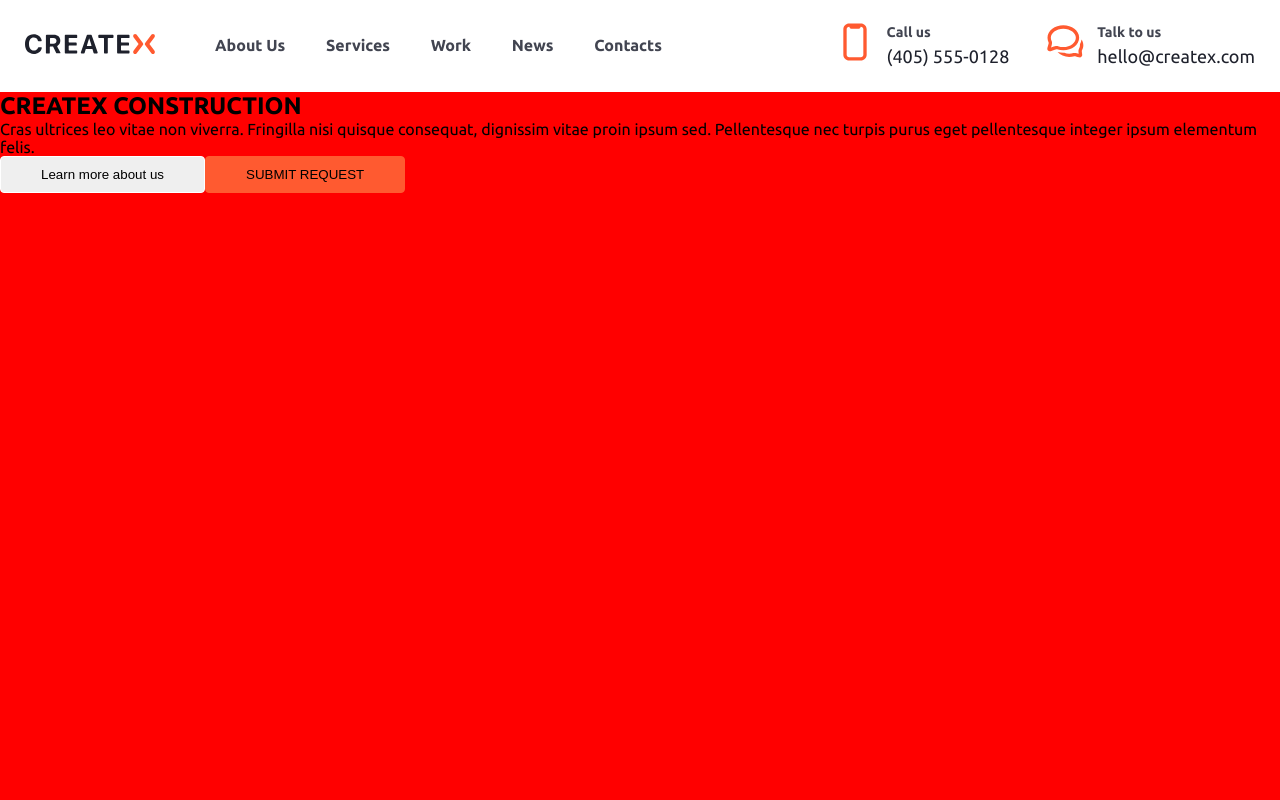
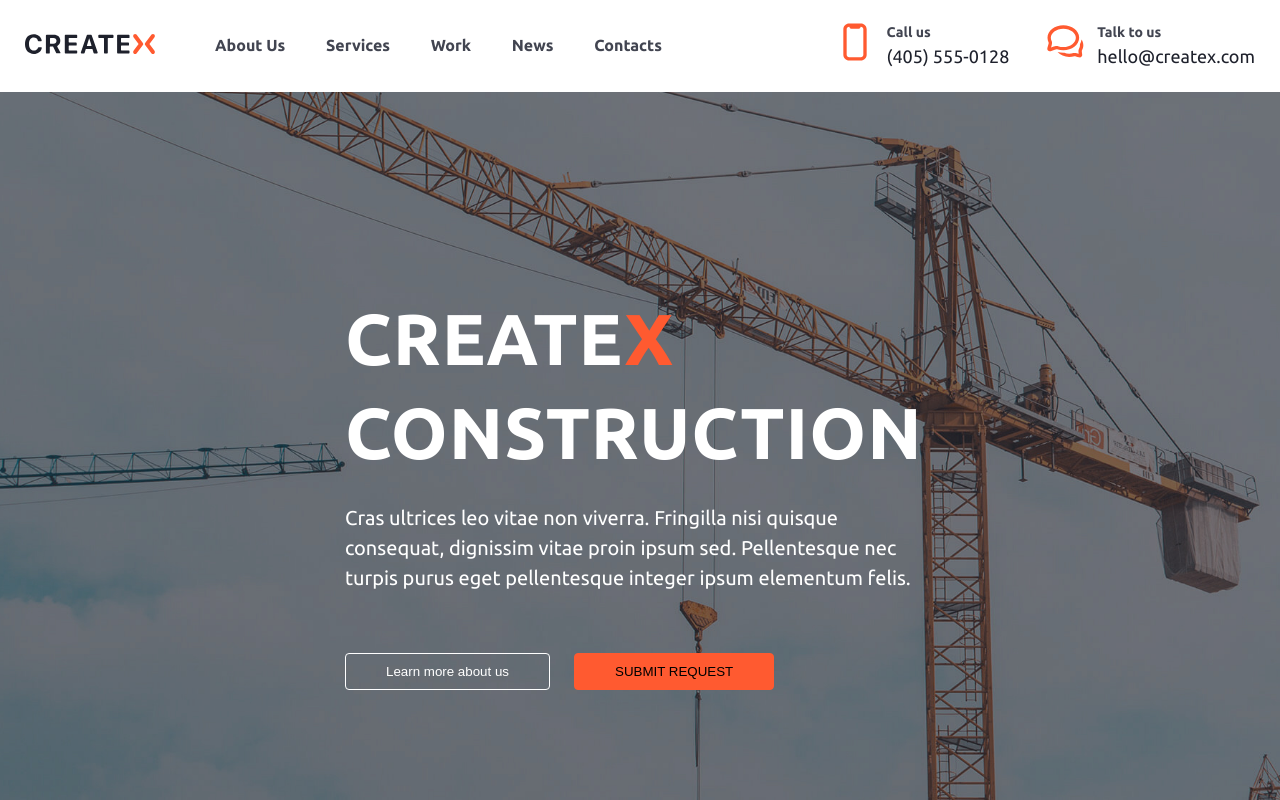
Before and after one commit to AziAlex/createx, a Next.js app: page / in a window 1280 px wide. Built offline with nearby package versions, Linux system fonts and the light colour scheme.

Commit message:
add shared wrap

```diff
--- a/src/feature/main-slider/ui/slider-item/index.tsx
+++ b/src/feature/main-slider/ui/slider-item/index.tsx
@@ -1,18 +1,24 @@
 import React from 'react';
 
+import Image from "next/image";
+import OrangeBtn from "@/shared/ui/btns/orange-btn";
+import img from "/public/main-page/slider-bg-image.jpg"
+
 import cl from "./style.module.scss"
-import OrangeBtn from "@/shared/ui/btns/orange-btn";
 
 const MainSliderItem = () => {
   return (
     <div className={cl.sliderItem}>
-      <h2>CREATEX CONSTRUCTION</h2>
-      <p>Cras ultrices leo vitae non viverra. Fringilla nisi quisque consequat, dignissim vitae proin ipsum sed.
-        Pellentesque nec turpis purus eget pellentesque integer ipsum elementum felis.</p>
-      <div>
-        <button>Learn more about us</button>
-        <OrangeBtn title="SUBMIT REQUEST"/>
+      <div className={cl.sliderContent}>
+        <h2>CREATE<span>X</span> CONSTRUCTION</h2>
+        <p>Cras ultrices leo vitae non viverra. Fringilla nisi quisque consequat, dignissim vitae proin ipsum sed.
+          Pellentesque nec turpis purus eget pellentesque integer ipsum elementum felis.</p>
+        <div>
+          <button>Learn more about us</button>
+          <OrangeBtn title="SUBMIT REQUEST"/>
+        </div>
       </div>
+      <Image src={img} alt="slider" fill/>
     </div>
   );
 };
--- a/src/feature/main-slider/ui/slider-item/style.module.scss
+++ b/src/feature/main-slider/ui/slider-item/style.module.scss
@@ -1,14 +1,52 @@
+@import "@/var";
+
 .sliderItem {
   height: calc(100vh - 92px);
-  background-color: red;
+  position: relative;
+
+  img {
+    z-index: -10;
+    object-fit: cover;
+  }
+
+  .sliderContent {
+    max-width: 595px;
+    margin-left: 345px;
+    padding-top: 200px;
+
+    h2 {
+      font-size: 72px;
+      font-weight: 700;
+      letter-spacing: 1px;
+      line-height: 130%;
+      color: #fff;
+
+      span {
+        color: $orange;
+      }
+    }
+
+    p {
+      margin-top: 24px;
+      font-size: 20px;
+      font-weight: 400;
+      line-height: 150%;
+      color: #fff;
+    }
 
     div {
+      margin-top: 60px;
       display: flex;
+      gap: 24px;
 
       button:first-child {
         padding: 10px 40px;
         border: 1px solid #fff;
         border-radius: 4px;
+        color: #fff;
+        background: transparent;
+        cursor: pointer;
       }
     }
   }
+}
--- a/src/feature/temp.tsx
+++ /dev/null
@@ -1 +0,0 @@
-const arr = 234
--- a/src/page/main-page/index.tsx
+++ b/src/page/main-page/index.tsx
@@ -1,15 +1,12 @@
 import Header from '@/widgets/header'
 import React from 'react'
-import Slider from "react-slick";
 import MainSlider from "@/feature/main-slider";
 
-const ManiPage = () => {
-  return (
-    <>
-      <Header />
-      <MainSlider/>
-    </>
-  )
-}
+const ManiPage = () => (
+  <>
+    <Header/>
+    <MainSlider/>
+  </>
+)
 
 export default ManiPage
```
Lines whose indentation alone changed are shown as unchanged.
